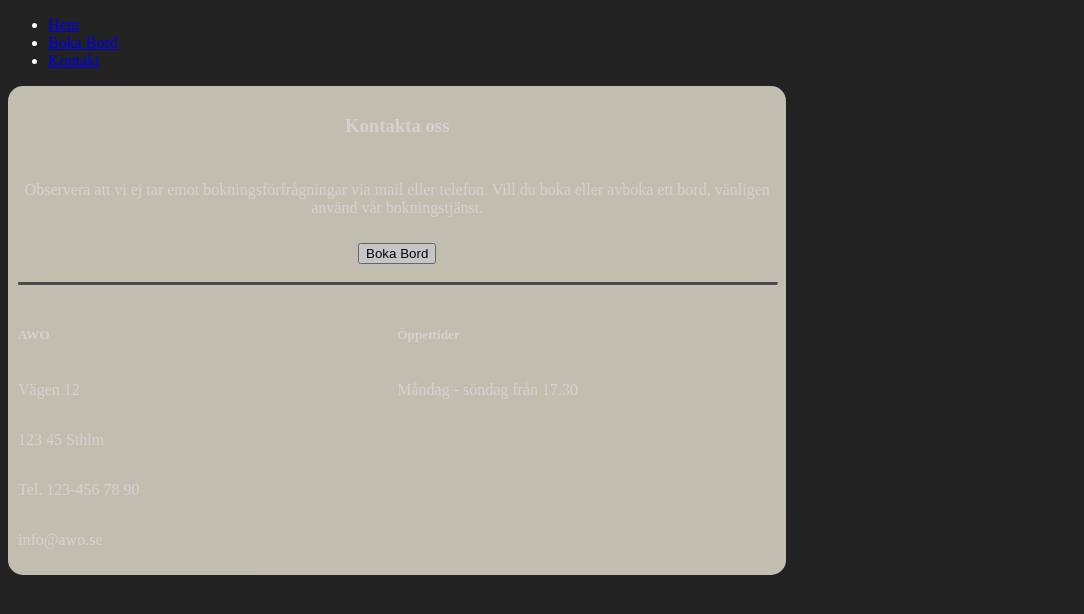
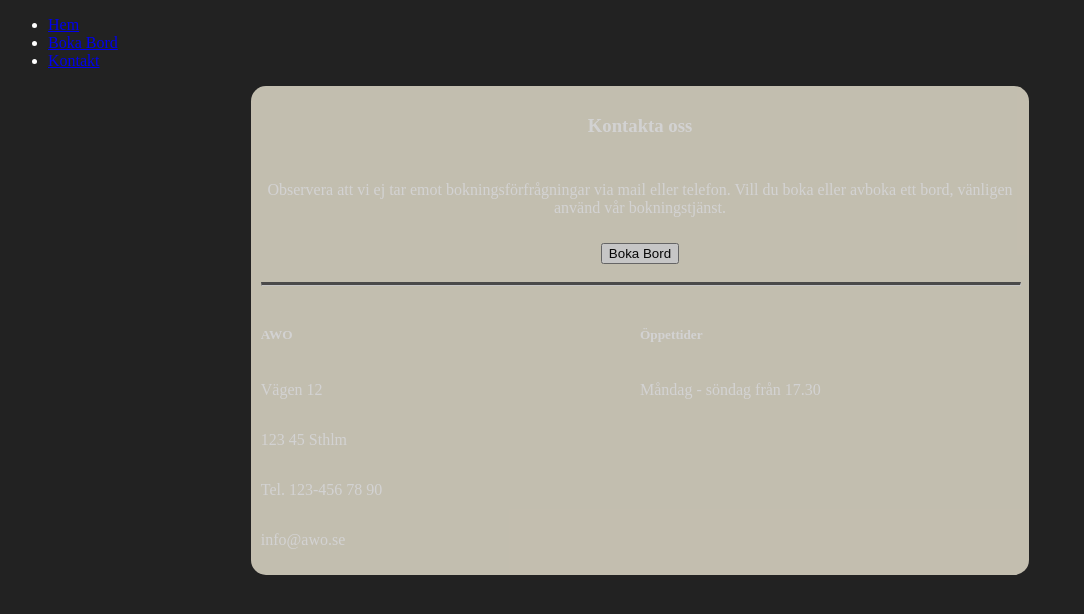
Before and after one commit to wilmawiker/therestaurant-assignment, a React (Vite) app in the folder fed22s-therestaurant/: page /contact in a window 1280 px wide. Shown: the top 614 px of the page, without its empty margins (0-1084 px from the left). Built offline with nearby package versions, Linux system fonts and the light colour scheme.

Commit message:
added genreal wrapper that centers main part of page

```diff
--- a/fed22s-therestaurant/src/components/styled/Wrappers.tsx
+++ b/fed22s-therestaurant/src/components/styled/Wrappers.tsx
@@ -1,4 +1,10 @@
 import styled from "styled-components";
+
+export const GeneralWrapper = styled.div`
+  display: flex;
+  justify-content: center;
+  align-items: center;
+`;
 
 export const Wrapper = styled.div`
   display: flex;
--- a/fed22s-therestaurant/src/views/ContactPage.tsx
+++ b/fed22s-therestaurant/src/views/ContactPage.tsx
@@ -5,6 +5,7 @@ import {
   InfoWrapper,
   ContactWrapper,
   Wrapper,
+  GeneralWrapper,
 } from "../components/styled/Wrappers";
 import { Hr } from "../components/styled/Hr";
 import { StyledP } from "../components/styled/StyledP";
@@ -13,6 +14,7 @@ const ContactPage = () => {
   return (
     <>
       <Header></Header>
+      <GeneralWrapper>
         <Wrapper>
           <h3>Kontakta oss</h3>
           <StyledP>
@@ -38,6 +40,7 @@ const ContactPage = () => {
             </InfoWrapper>
           </ContactWrapper>
         </Wrapper>
+      </GeneralWrapper>
       <Footer></Footer>
     </>
   );
```
Lines whose indentation alone changed are shown as unchanged.
